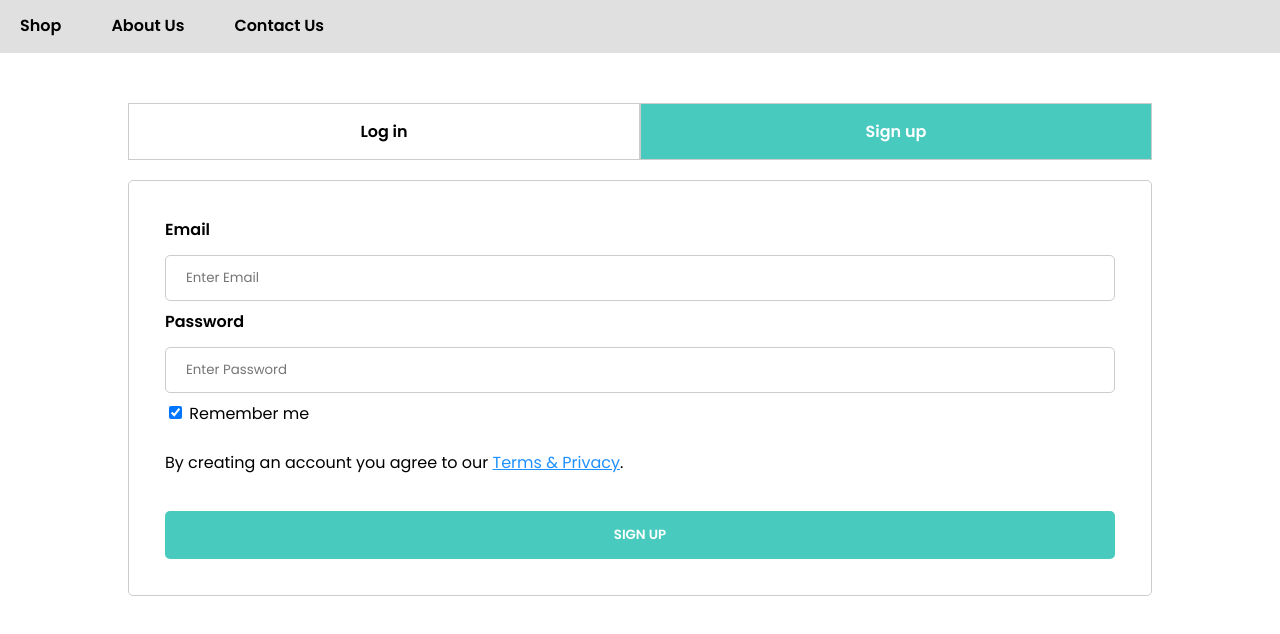
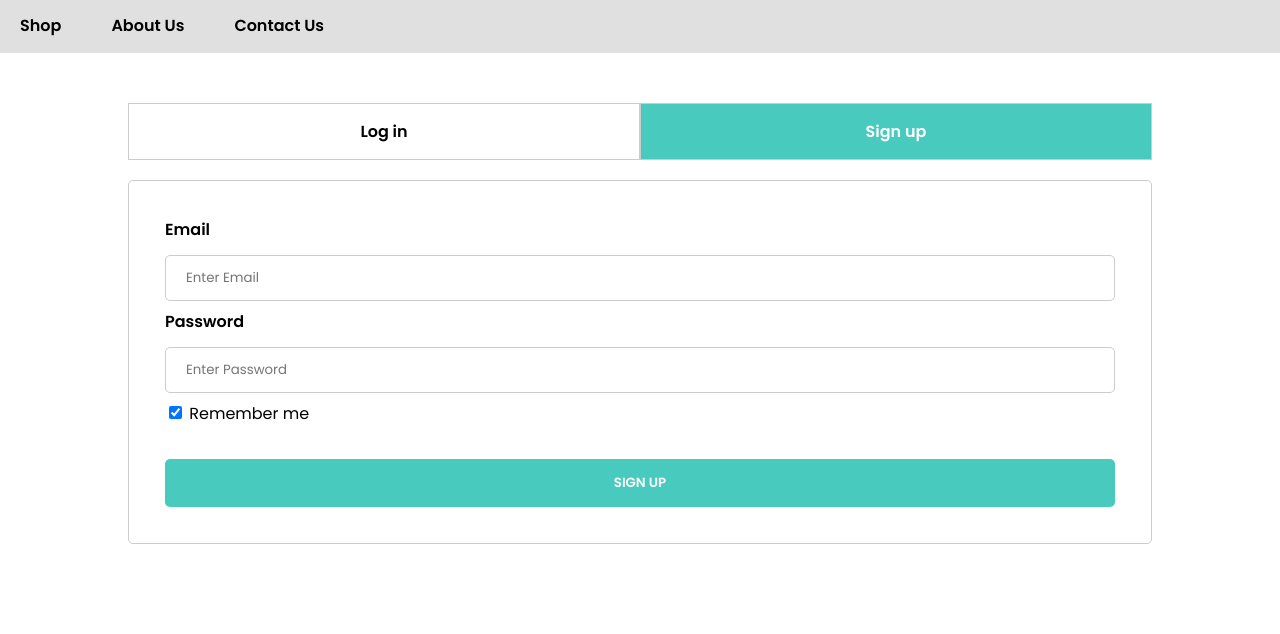
Before and after one commit to andre-feua/muncal-feua, a plain HTML site: page signup.html in a window 1280 px wide. Shown: the part 82-716 px from the top of the page. Drawn offline with nearby package versions, Linux system fonts and the light colour scheme.

Commit message:
Add files via upload

```diff
--- a/signup.html
+++ b/signup.html
@@ -251,8 +251,6 @@ label {
                 <input type="checkbox" checked="checked" name="remember" style="margin-bottom:15px"> Remember me
             </label>
 
-              <p>By creating an account you agree to our <a href="#" style="color:dodgerblue">Terms & Privacy</a>.</p>
-
               <div class="clearfix">
                 <button type="submit" class="signupbtn">SIGN UP</button>
               </div>
```
